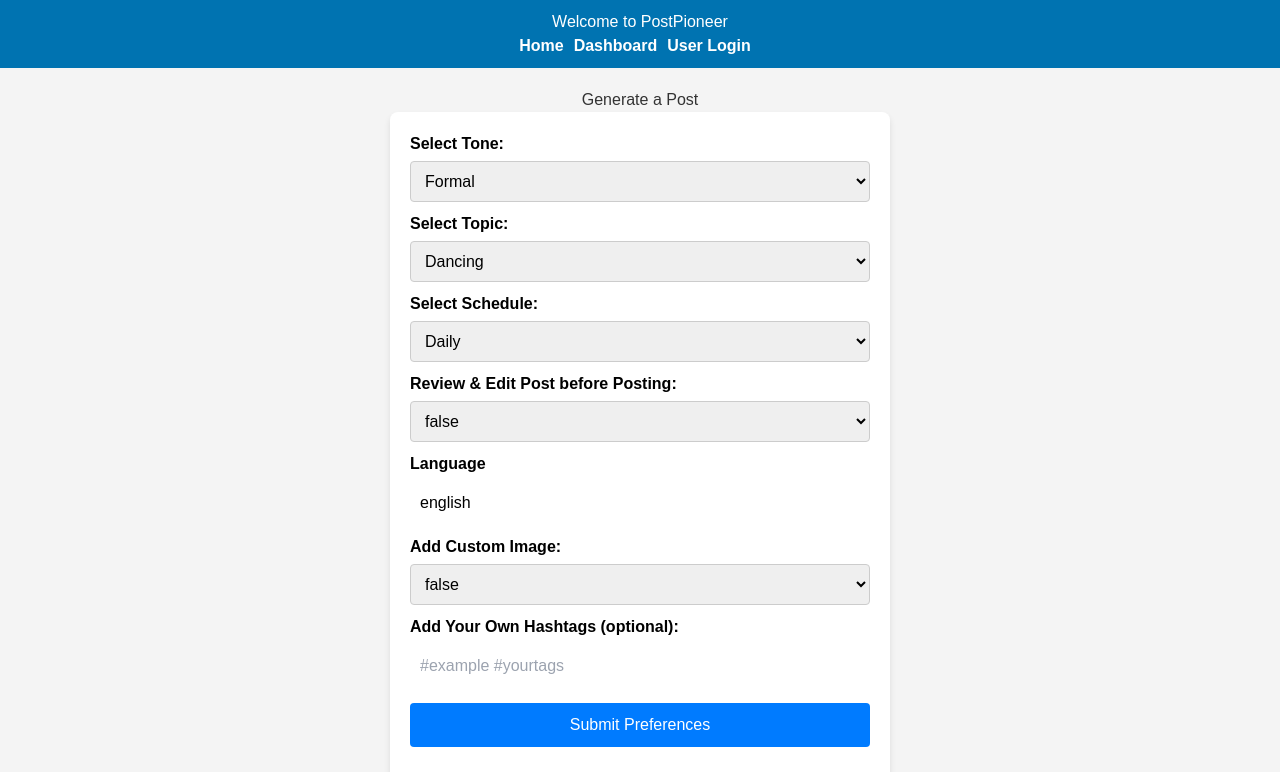
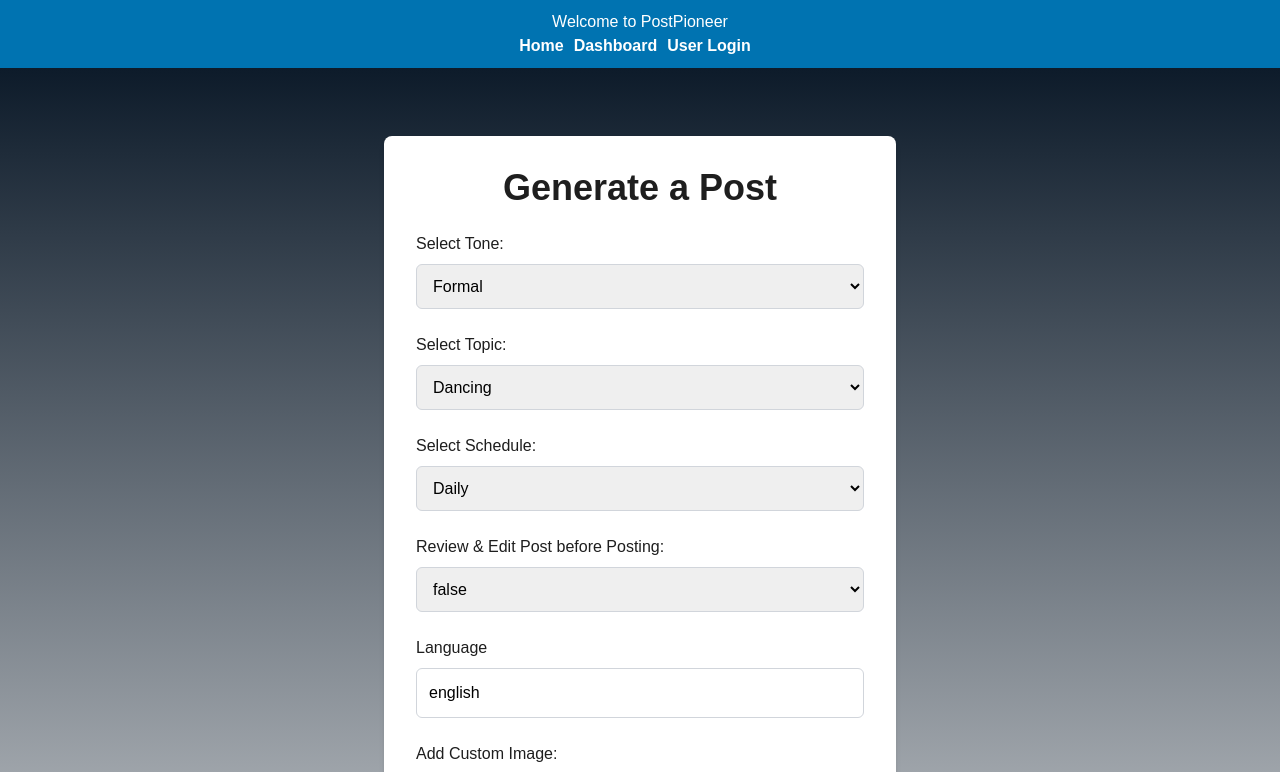
Before and after one commit to rc21mj/COSC4P02, a React (Create React App) app in the folder PostPioneer/frontend/: page /post_generation in a window 1280 px wide. Shown: the top 772 px of the page. Built offline with nearby package versions, Linux system fonts and the light colour scheme; no server answers.

Commit message:
Update MakeAPost.js changed style, added new layout formats and backgrounds + buttons

```diff
--- a/PostPioneer/frontend/src/MakeAPost.js
+++ b/PostPioneer/frontend/src/MakeAPost.js
@@ -90,30 +90,48 @@
   };
 /** */
 return (
-    <div style={{padding: "20px" }}>
-      <h1 style={{ textAlign: "center", color: "#333" }}>Generate a Post</h1>
+  <div className="min-h-screen bg-gradient-to-b from-[#0D1B2A] to-[#E2E4E6] font-inter flex items-center justify-center py-12 px-4">
+    <div className="w-full max-w-lg">
       <form
         onSubmit={handleSubmit}
-        style={{
-          maxWidth: "500px",
-          margin: "auto",
-          padding: "20px",
-          backgroundColor: "#fff",
-          borderRadius: "8px",
-          boxShadow: "0 4px 6px rgba(0,0,0,0.1)",
-        }}
+        className="bg-white rounded-lg shadow-md p-8 space-y-6"
       >
-        <label style={{ fontWeight: "bold" }}>Select Tone:</label>
-        <select name="tone" value={formData.tone} onChange={handleChange} style={{ width: "100%", padding: "10px", marginBottom: "10px" }}>
+        <h1 className="text-3xl md:text-4xl font-poppins font-semibold text-[#1E1E1E] text-center">
+          Generate a Post
+        </h1>
+
+        {/* Select Tone */}
+        <div>
+          <label htmlFor="tone" className="block text-base font-medium text-[#1E1E1E] mb-2">
+            Select Tone:
+          </label>
+          <select
+            id="tone"
+            name="tone"
+            value={formData.tone}
+            onChange={handleChange}
+            className="block w-full border border-gray-300 rounded-md p-3 focus:outline-none focus:ring-2 focus:ring-[#00B4D8] focus:border-transparent"
+          >
             <option value="formal">Formal</option>
             <option value="educational">Educational</option>
             <option value="comedic">Comedic</option>
             <option value="casual">Casual</option>
             <option value="professional">Professional</option>
           </select>
+        </div>
 
-        <label style={{ fontWeight: "bold" }}>Select Topic:</label>
-        <select name="topic" value={formData.topic} onChange={handleChange} style={{ width: "100%", padding: "10px", marginBottom: "10px" }}>
+        {/* Select Topic */}
+        <div>
+          <label htmlFor="topic" className="block text-base font-medium text-[#1E1E1E] mb-2">
+            Select Topic:
+          </label>
+          <select
+            id="topic"
+            name="topic"
+            value={formData.topic}
+            onChange={handleChange}
+            className="block w-full border border-gray-300 rounded-md p-3 focus:outline-none focus:ring-2 focus:ring-[#00B4D8] focus:border-transparent"
+          >
             <option value="sports">Sports</option>
             <option value="dancing">Dancing</option>
             <option value="elephant">Elephant</option>
@@ -121,80 +139,139 @@
             <option value="stars">Stars</option>
             <option value="eggs">Eggs</option>
           </select>
+        </div>
 
-        <label style={{ fontWeight: "bold" }}>Select Schedule:</label>
-        <select name="schedule" value={formData.schedule} onChange={handleChange} style={{ width: "100%", padding: "10px", marginBottom: "10px" }}>
+        {/* Select Schedule */}
+        <div>
+          <label htmlFor="schedule" className="block text-base font-medium text-[#1E1E1E] mb-2">
+            Select Schedule:
+          </label>
+          <select
+            id="schedule"
+            name="schedule"
+            value={formData.schedule}
+            onChange={handleChange}
+            className="block w-full border border-gray-300 rounded-md p-3 focus:outline-none focus:ring-2 focus:ring-[#00B4D8] focus:border-transparent"
+          >
             <option value="hourly">Hourly</option>
             <option value="daily">Daily</option>
             <option value="biweekly">Biweekly</option>
             <option value="weekly">Weekly</option>
             <option value="monthly">Monthly</option>
           </select>
+        </div>
 
-        <label style={{ fontWeight: "bold" }}>Review & Edit Post before Posting:</label>
-        <select name="edit" value={formData.edit} onChange={handleChange} style={{ width: "100%", padding: "10px", marginBottom: "10px" }}>
+        {/* Review & Edit */}
+        <div>
+          <label htmlFor="edit" className="block text-base font-medium text-[#1E1E1E] mb-2">
+            Review & Edit Post before Posting:
+          </label>
+          <select
+            id="edit"
+            name="edit"
+            value={formData.edit}
+            onChange={handleChange}
+            className="block w-full border border-gray-300 rounded-md p-3 focus:outline-none focus:ring-2 focus:ring-[#00B4D8] focus:border-transparent"
+          >
             <option value="false">false</option>
             <option value="true">true</option>
           </select>
-		<label style={{ fontWeight: "bold" }}>Language</label>
+        </div>
+
+        {/* Language */}
+        <div>
+          <label htmlFor="language" className="block text-base font-medium text-[#1E1E1E] mb-2">
+            Language
+          </label>
           <input
+            id="language"
             type="text"
             name="language"
             value={formData.language}
             onChange={handleChange}
             placeholder="Type your language..."
             required
-          style={{ width: "100%", padding: "10px", marginBottom: "10px" }}
+            className="block w-full border border-gray-300 rounded-md p-3 focus:outline-none focus:ring-2 focus:ring-[#00B4D8] focus:border-transparent"
           />
-    <label style={{ fontWeight: "bold" }}>Add Custom Image:</label>
+        </div>
+
+        {/* Custom Image Toggle */}
+        <div>
+          <label htmlFor="customImageEnabled" className="block text-base font-medium text-[#1E1E1E] mb-2">
+            Add Custom Image:
+          </label>
           <select
+            id="customImageEnabled"
             name="customImageEnabled"
             value={customImageEnabled ? "true" : "false"}
             onChange={(e) => setCustomImageEnabled(e.target.value === "true")}
-      style={{ width: "100%", padding: "10px", marginBottom: "10px" }}
+            className="block w-full border border-gray-300 rounded-md p-3 focus:outline-none focus:ring-2 focus:ring-[#00B4D8] focus:border-transparent"
           >
             <option value="false">false</option>
             <option value="true">true</option>
           </select>
+        </div>
+
         {customImageEnabled && (
-          <div style={{ marginBottom: "10px" }}>
+          <div>
             <input
               type="file"
               accept="image/*"
               onChange={handleFileChange}
-              style={{ width: "100%", padding: "10px" }}
+              className="block w-full text-sm text-gray-500 file:mr-4 file:py-2 file:px-4
+                         file:rounded-md file:border-0
+                         file:bg-[#E2E4E6] file:text-[#1E1E1E]
+                         hover:file:bg-[#D1D4D6]"
             />
           </div>
         )}
 
-      <label style={{ fontWeight: "bold" }}>Add Your Own Hashtags (optional):</label>
+        {/* Custom Hashtags */}
+        <div>
+          <label htmlFor="customHashtags" className="block text-base font-medium text-[#1E1E1E] mb-2">
+            Add Your Own Hashtags (optional):
+          </label>
           <input
+            id="customHashtags"
             type="text"
             name="customHashtags"
             value={formData.customHashtags}
             onChange={handleChange}
             placeholder="#example #yourtags"
-          style={{ width: "100%", padding: "10px", marginBottom: "10px" }}
+            className="block w-full border border-gray-300 rounded-md p-3 focus:outline-none focus:ring-2 focus:ring-[#00B4D8] focus:border-transparent"
           />
-        <button type="submit" style={{ width: "100%", padding: "10px", backgroundColor: "#007BFF", color: "white", border: "none" }}>
-          Submit Preferences
+        </div>
+
+        {/* Submit */}
+        <div>
+          <button
+            type="submit"
+            //disabled={isSubmitting}
+            className="w-full py-3 bg-[#00B4D8] text-white font-poppins font-semibold rounded-md hover:bg-[#0099C1] transition"
+          >
+            {isSubmitting ? `Generating post${loadingDots}` : "Submit Preferences"}
           </button>
+        </div>
 
-        {isSubmitting && (
-          <p style={{ textAlign: "center", marginTop: "10px" }}>
-              Generating post{loadingDots}
-          </p>
+        {/* Feedback */}
+        {message && (
+          <p className="text-green-600 text-center mt-4">{message}</p>
         )}
 
-
-        {message && <p style={{ color: "green", marginTop: "10px" }}>{message}</p>}
         {image && (
-          <div style={{ textAlign: "center", marginTop: "20px" }}>
-            <h3>Generated Image:</h3>
-            <img src={image} alt="Generated" style={{ width: "100%", maxHeight: "400px", borderRadius: "8px" }} />
+          <div className="mt-6 text-center">
+            <h3 className="font-poppins font-semibold text-lg text-[#1E1E1E] mb-2">
+              Generated Image:
+            </h3>
+            <img
+              src={image}
+              alt="Generated"
+              className="mx-auto w-full max-h-64 object-contain rounded-md"
+            />
           </div>
         )}
       </form>
+    </div>
   </div>
 );
 };
```
Lines whose indentation alone changed are shown as unchanged.
